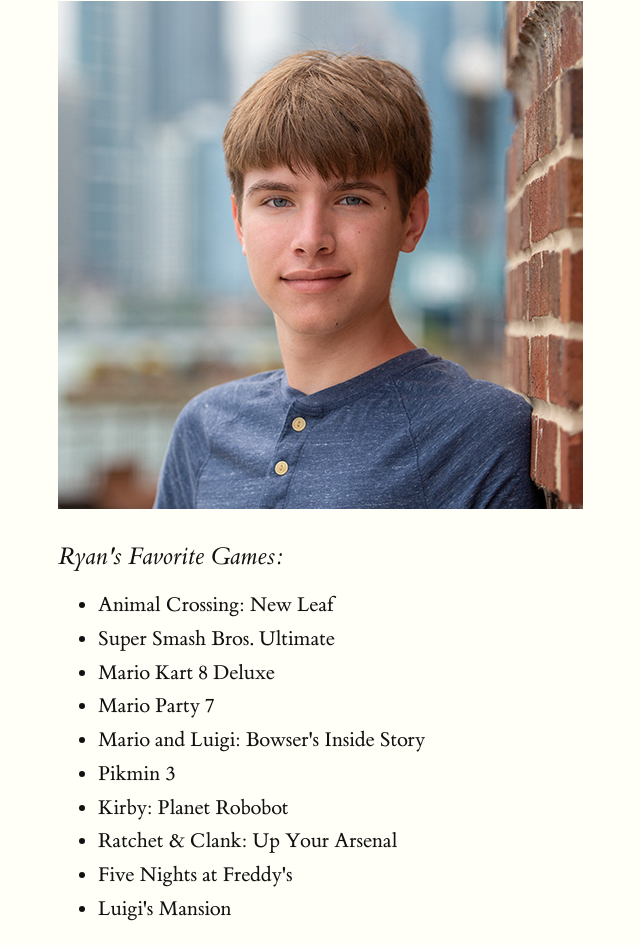
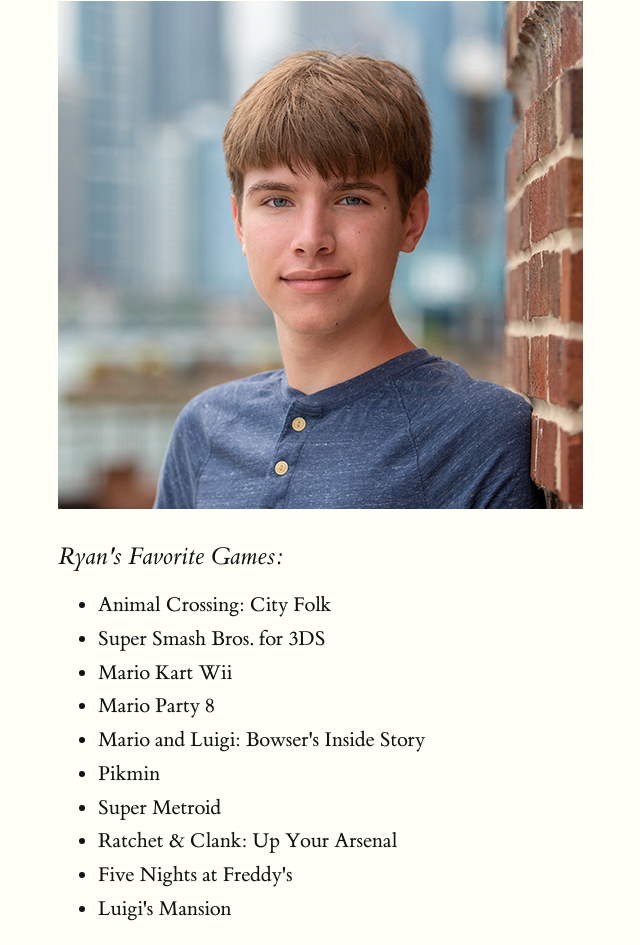
Before and after one commit to bushrya3/framework-challenge, a plain HTML site: page index.html in a window 1280 px wide. Shown: the part 310-1255 px from the top of the page, without its empty margins (102-742 px from the left). Drawn offline with Linux system fonts and the light colour scheme.

Commit message:
updated list

```diff
--- a/index.html
+++ b/index.html
@@ -14,13 +14,13 @@
     <img src="images/Ry-MSU.jpg" alt="Ryan" width="525" height="508">
     <h3>Ryan's Favorite Games:</h3>
     <ul>
-        <li>Animal Crossing: New Leaf</li>
-        <li>Super Smash Bros. Ultimate</li>
-        <li>Mario Kart 8 Deluxe</li>
-        <li>Mario Party 7</li>
+        <li>Animal Crossing: City Folk</li>
+        <li>Super Smash Bros. for 3DS</li>
+        <li>Mario Kart Wii</li>
+        <li>Mario Party 8</li>
         <li>Mario and Luigi: Bowser's Inside Story</li>
-        <li>Pikmin 3</li>
-        <li>Kirby: Planet Robobot</li>
+        <li>Pikmin</li>
+        <li>Super Metroid</li>
         <li>Ratchet & Clank: Up Your Arsenal</li>
         <li>Five Nights at Freddy's</li>
         <li>Luigi's Mansion</li>
```
